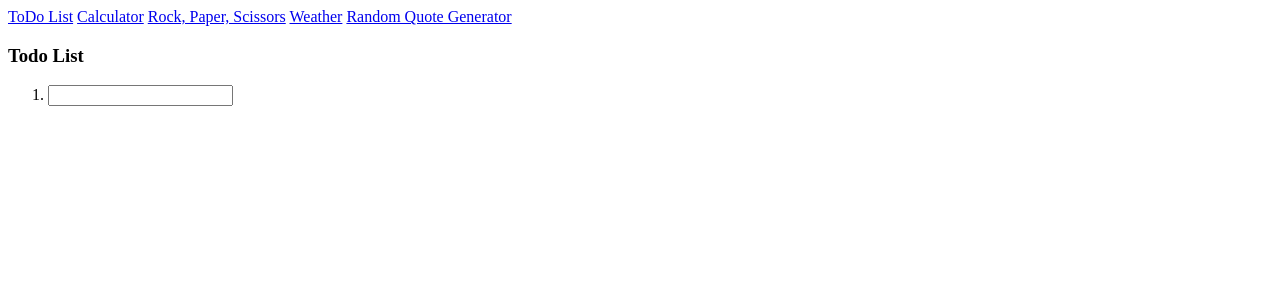
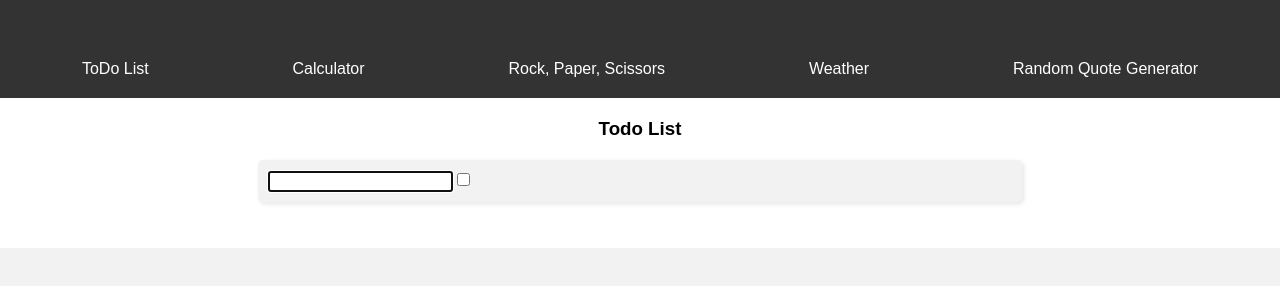
Before and after one commit to canpse/html_css_js_raw, a plain HTML site: page todo.html in a window 1280 px wide. Drawn offline with Linux system fonts and the light colour scheme.

Commit message:
added CSS to the main structure and TodoList

```diff
--- a/behavior/todo.js
+++ b/behavior/todo.js
@@ -19,13 +19,21 @@ var todo = {
         debugger;
     },
 
+    onCheck:function(){
+
+    },
+
     _addItem:function(){
         var lista = document.getElementById("todo_list");
         var item = document.createElement("li");
         var input = document.createElement("input");
+        var check = document.createElement("input");
+        check.setAttribute("type", "checkbox");
         input.addEventListener("change", todo.onChange);
         item.appendChild(input);
+        item.appendChild(check);
         lista.appendChild(item);
+        input.focus();
     },
 
     _removeEmptyItems:function(item){
--- a/style/main.css
+++ b/style/main.css
@@ -0,0 +1,37 @@
+body {
+  font-family: Arial, sans-serif;
+  margin: 0;
+  padding: 0;
+  background-color: #f2f2f2;
+}
+
+header {
+  background-color: #333;
+  color: white;
+  text-align: center;
+  padding: 20px;
+}
+
+nav {
+  display: flex;
+  justify-content: space-around;
+  background-color: #333;
+  color: white;
+  padding: 10px;
+}
+
+nav a {
+  color: white;
+  text-decoration: none;
+  margin: 10px;
+}
+
+main {
+  background-color: white;
+  padding: 20px;
+  text-align: center;
+}
+
+h3 {
+  margin-top: 0;
+}
--- a/style/todo.css
+++ b/style/todo.css
@@ -0,0 +1,22 @@
+#todo_list {
+  list-style-type: none;
+  padding: 0;
+  display: flex;
+  flex-direction: column;
+  align-items: center;
+  margin-top: 20px;
+}
+
+#todo_list li {
+  background-color: #f2f2f2;
+  padding: 10px;
+  border-radius: 5px;
+  margin-bottom: 10px;
+  width: 60%;
+  text-align: left;
+  box-shadow: 2px 2px 5px rgba(0,0,0,0.1);
+}
+
+#todo_list input[type="checkbox"] {
+  margin-right: 10px;
+}
--- a/todo.html
+++ b/todo.html
@@ -3,6 +3,8 @@
 <head>
     <meta charset="UTF-8">
     <title>ShowCase WebSite</title>
+    <link rel="stylesheet" href="style/main.css">
+    <link rel="stylesheet" href="style/todo.css">
 </head>
 <body onload="todo.onLoad()">
     <header>
```
